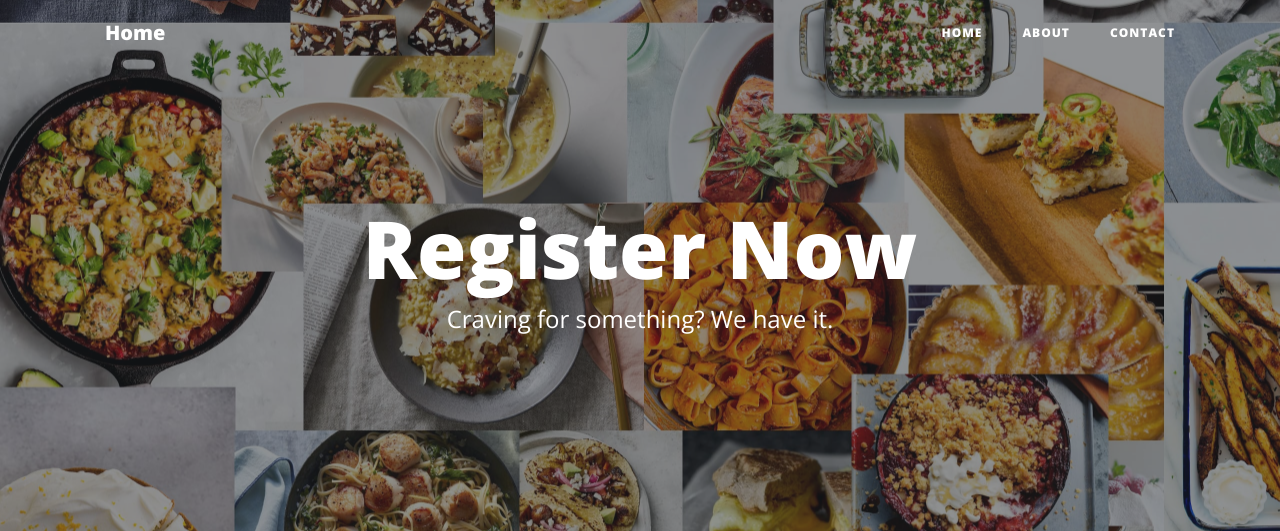
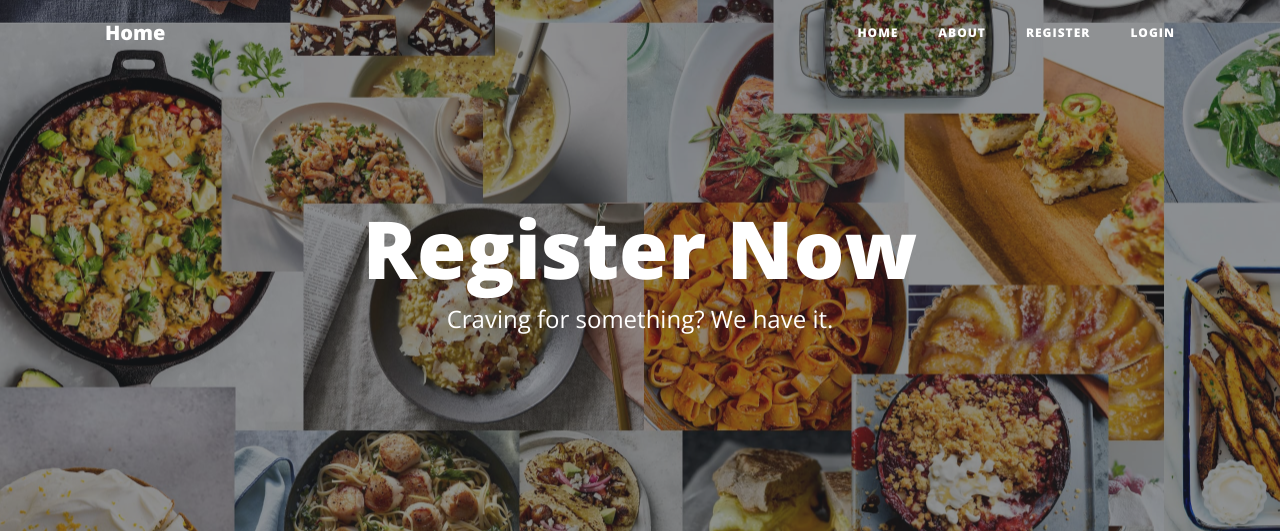
Before and after one commit to Mariavellous/recipe-blog, a Flask app: page /register in a window 1280 px wide. Shown: the top 531 px of the page. Run offline with Flask 2, Linux system fonts and the light colour scheme; some libraries are stand-ins or nearby versions.

Commit message:
User is_authenticated implemented

```diff
--- a/templates/header.html
+++ b/templates/header.html
@@ -35,6 +35,18 @@
       </button>
       <div class="collapse navbar-collapse" id="navbarResponsive">
         <ul class="navbar-nav ml-auto">
+            {% if current_user.is_authenticated %}
+  <h4>Hi, {{ current_user.name }}! </h4>
+                        <li class="nav-item">
+            <a class="nav-link" href="/">Home</a>
+          </li>
+          <li class="nav-item">
+            <a class="nav-link" href="/about">About</a>
+          </li>
+                 <li class="nav-item">
+            <a class="nav-link" href="/logout">Logout</a>
+          </li>
+                {% else %}
           <li class="nav-item">
             <a class="nav-link" href="/">Home</a>
           </li>
@@ -42,8 +54,13 @@
             <a class="nav-link" href="/about">About</a>
           </li>
           <li class="nav-item">
-            <a class="nav-link" href="/contact">Contact</a>
+            <a class="nav-link" href="/register">Register</a>
           </li>
+               <li class="nav-item">
+            <a class="nav-link" href="/login">Login</a>
+          </li>
+        {% endif %}
+
         </ul>
       </div>
     </div>
--- a/templates/login.html
+++ b/templates/login.html
@@ -27,14 +27,14 @@
           <div class="control-group">
             <div class="form-group floating-label-form-group controls">
               <label>Email Address</label>
-              <input type="email" class="form-control" placeholder="Email Address" id="email" required data-validation-required-message="Please enter your email address.">
+              <input type="email" class="form-control" placeholder="Email Address" name="email" id="email" required data-validation-required-message="Please enter your email address.">
               <p class="help-block text-danger"></p>
             </div>
           </div>
           <div class="control-group">
             <div class="form-group col-xs-12 floating-label-form-group controls">
               <label>Password</label>
-              <input type="tel" class="form-control" placeholder="Password" id="phone" required data-validation-required-message="Please enter your password.">
+              <input type="tel" class="form-control" placeholder="Password" name="password" id="password" required data-validation-required-message="Please enter your password.">
               <p class="help-block text-danger"></p>
             </div>
           </div>
--- a/templates/register.html
+++ b/templates/register.html
@@ -27,21 +27,21 @@
           <div class="control-group">
             <div class="form-group floating-label-form-group controls">
               <label>Name</label>
-              <input type="text" class="form-control" placeholder="Name" id="name" required data-validation-required-message="Please enter your name.">
+              <input type="text" class="form-control" placeholder="Name" name="name" id="name" required data-validation-required-message="Please enter your name.">
               <p class="help-block text-danger"></p>
             </div>
           </div>
           <div class="control-group">
             <div class="form-group floating-label-form-group controls">
               <label>Email Address</label>
-              <input type="email" class="form-control" placeholder="Email Address" id="email" required data-validation-required-message="Please enter your email address.">
+              <input type="email" class="form-control" placeholder="Email Address" name="email" id="email" required data-validation-required-message="Please enter your email address.">
               <p class="help-block text-danger"></p>
             </div>
           </div>
           <div class="control-group">
             <div class="form-group col-xs-12 floating-label-form-group controls">
               <label>Password</label>
-              <input type="tel" class="form-control" placeholder="Password" id="phone" required data-validation-required-message="Please enter your password.">
+              <input type="tel" class="form-control" placeholder="Password" name="password" id="password" required data-validation-required-message="Please enter your password.">
               <p class="help-block text-danger"></p>
             </div>
           </div>
```
